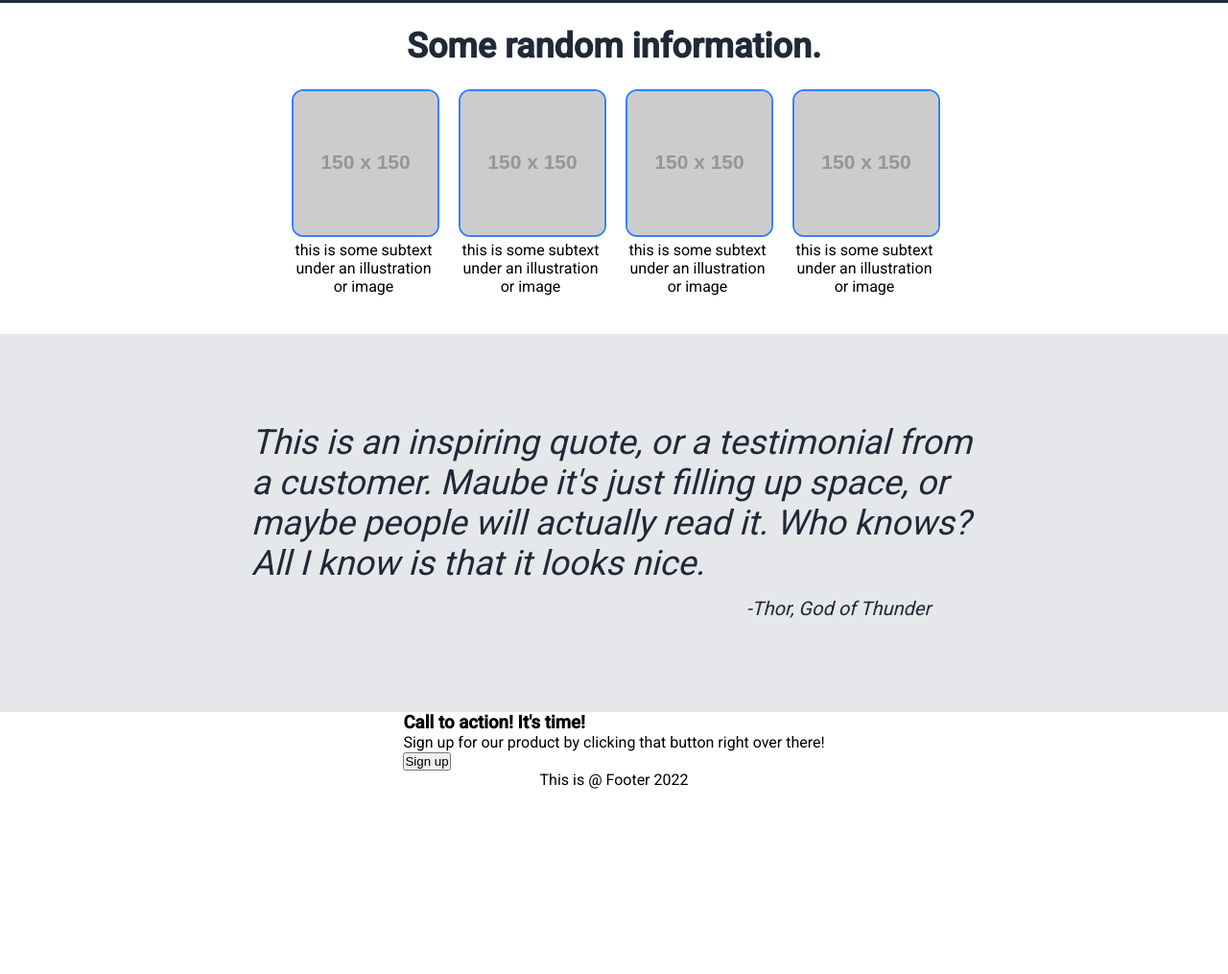
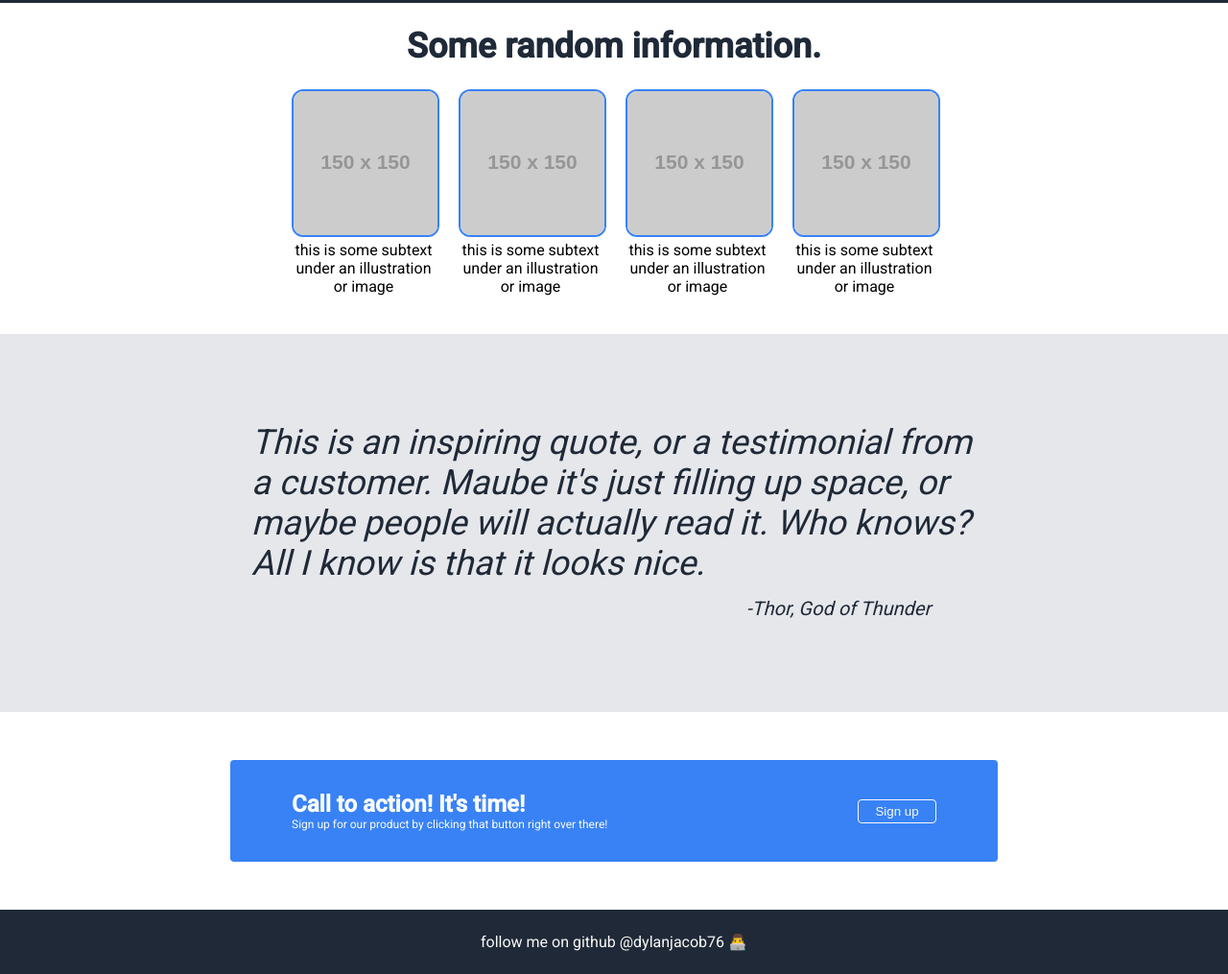
Before and after one commit to dylanjacob76/landing-page-top, a plain HTML site: page index.html in a window 1280 px wide. Shown: the part 361-1376 px from the top of the page at 96% size. Before the commit the page ends 1183 px from the top, so only its background shows below. Drawn offline with Linux system fonts and the light colour scheme; placeholder pictures from the web are drawn by us.

Commit message:
added the sign up and footer sections

```diff
--- a/assets/style.css
+++ b/assets/style.css
@@ -40,7 +40,7 @@ header {
 
 .nav ul a {
     text-decoration: none;
-    color: rgb(195, 195, 195);
+    color: #f9faf8;
 }
 
 .nav ul a li {
@@ -138,5 +138,47 @@ header {
     margin: 200px 0px 0px 516px;
 }
 
+/* SIGN UP CONTENT HERE */
+.sign-up-section {
+    display: flex;
+    justify-content: space-between;
+    align-items: center;
+    padding: 32px 64px 32px 64px;
+    margin: 50px;
+    width: 66.6%;
+    background-color: #3882f6;
+    border-radius: 4px;
+    max-width: 800px;
+}
+
+.text {
+    color: #f9faf8;
+}
+
+.text h3 {
+    font-size: 24px;
+}
+.text p {
+    font-size: 12px;
+}
+
+.sign-up-section button {
+    width: 82px;
+    padding: 4px;
+    background-color: #3882f6;
+    border: 1px solid #f9faf8;
+    border-radius: 4px;
+    color: #f9faf8;
+    cursor: pointer;
+
+
+}
 
 /* FOOTER CONTENT HERE */
+footer {
+    background-color: #1f2937;
+    width: 100%;
+    text-align: center;
+    color: #f9faf8;
+    padding: 24px;
+}
--- a/index.html
+++ b/index.html
@@ -64,20 +64,19 @@
         <div class="quote-section">
             <div class="quote">
                 <p>This is an inspiring quote, or a testimonial from a customer. Maube it's just filling up space, or
-                    maybe people will actually read it. Who knows? All I know is that it looks nice. <span class="author">-Thor, God of Thunder</span></p>
+                    maybe people will actually read it. Who knows? All I know is that it looks nice. <span
+                        class="author">-Thor, God of Thunder</span></p>
             </div>
         </div>
         <div class="sign-up-section">
-            <div class="cta-box">
-                <div class="text">
-                    <h3>Call to action! It's time!</h3>
-                    <p>Sign up for our product by clicking that button right over there!</p>
-                </div>
-                <button>Sign up</button>
+            <div class="text">
+                <h3>Call to action! It's time!</h3>
+                <p>Sign up for our product by clicking that button right over there!</p>
             </div>
+            <button>Sign up</button>
         </div>
         <footer>
-            This is @ Footer 2022
+            follow me on github @dylanjacob76 👨‍💻
         </footer>
     </div>
 
```
